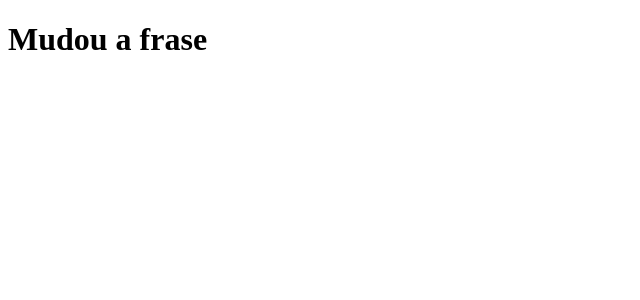
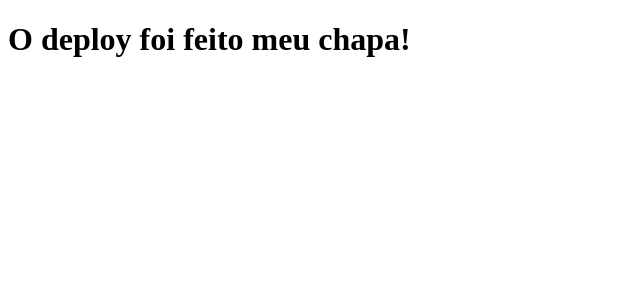
Before and after one commit to Hidemp4/clone-tabnews, a Next.js app: page / in a window 1280 px wide. Shown: the top 300 px of the page, without its empty margins (0-640 px from the left). Built offline with nearby package versions, Linux system fonts and the light colour scheme.

Commit message:
Modificando a frase

```diff
--- a/pages/index.js
+++ b/pages/index.js
@@ -1,5 +1,5 @@
 function Home(){
-    return <h1>Mudou a frase</h1>
+    return <h1>O deploy foi feito meu chapa!</h1>
 }
 
 export default Home;
```
